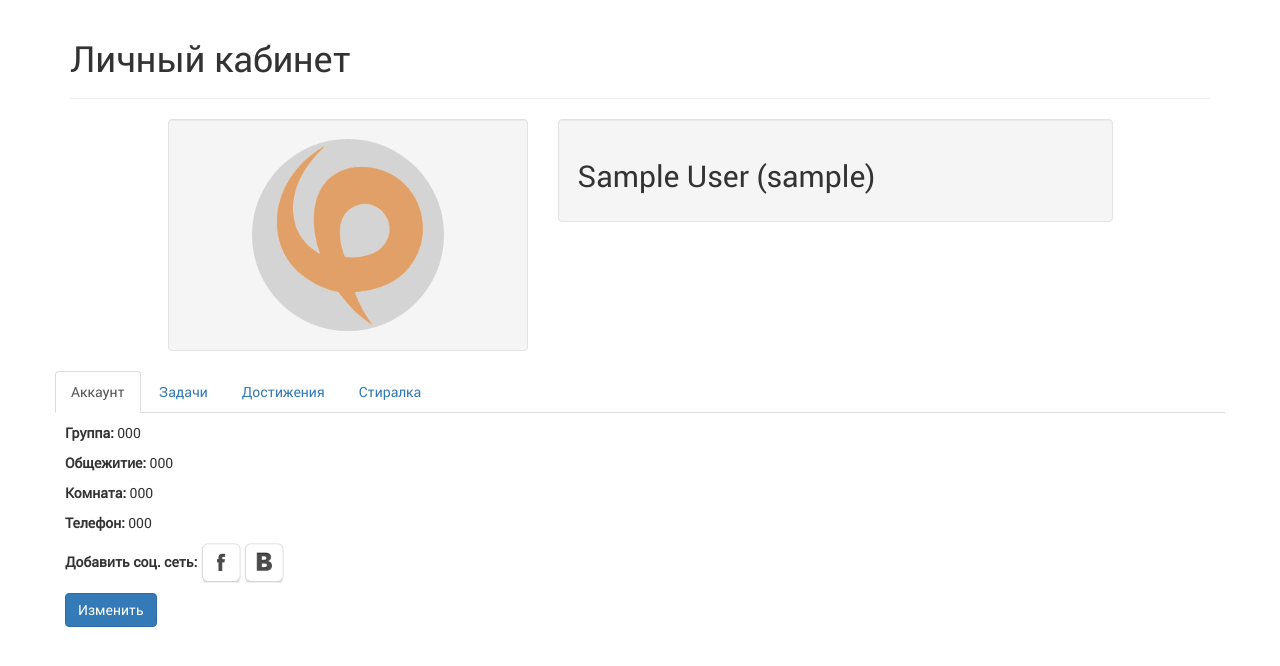
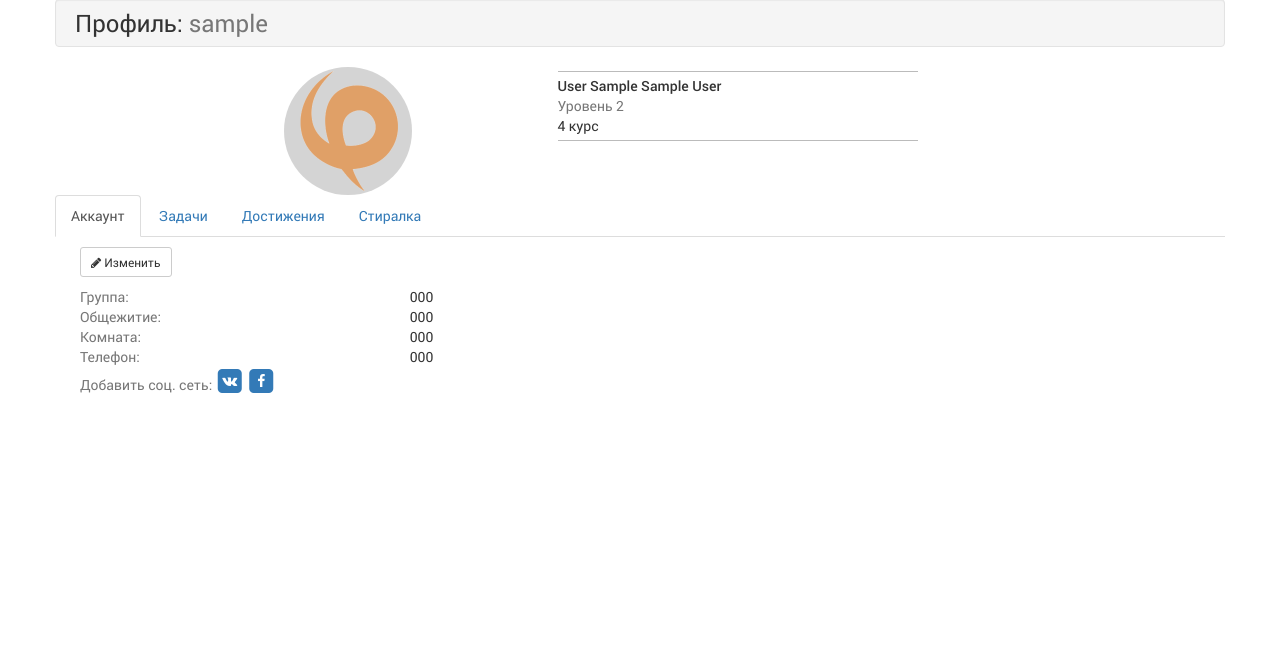
Before and after one commit to IlyaGusev/DIHT, a Django app: page /accounts/profile/1/ in a window 1280 px wide. Shown: the part 51-717 px from the top of the page. Run offline with Django 3.2, Linux system fonts and the light colour scheme; a user stored in the database is signed in; tables that the repository leaves empty hold one stand-in row (values such as "Sample post"); parts of the project's set-up code (start-up, migrations or seed data) failed here and were passed over; some libraries are stand-ins or nearby versions.

Commit message:
New profile page see #3

```diff
--- /dev/null
+++ b/DIHT/static/css/base.css
@@ -0,0 +1,44 @@
+a.fivt-logo {
+	padding: 10px 15px;
+}
+
+ul.navbar-form  li {
+	float:left;
+}
+
+ul.navbar-form  li  a{
+	padding:5px 15px;
+}
+
+a {
+	text-decoration: none !important;
+}
+
+.navbar a {
+	font-size: 16px;
+}
+
+div.tab-pane {
+	padding: 10px
+}
+
+html {
+  overflow-y: scroll;
+}
+
+.modal-open[style] {
+   padding-right: 0px !important;
+}
+
+.namezone {
+	padding-top: 10px;
+	padding-bottom: 10px;
+}
+
+.nametext {
+	margin: 0px;
+}
+
+#cell-for-vk-widget {
+	padding: 0px;
+}
--- a/DIHT/static/css/style.css
+++ /dev/null
@@ -1,178 +0,0 @@
-a.fivt-logo {
-	padding: 10px 15px;
-}
-
-ul.navbar-form  li {
-	float:left;
-}
-
-ul.navbar-form  li  a{
-	padding:5px 15px;
-}
-
-a {
-	text-decoration: none !important;
-}
-
-.navbar a {
-	font-size: 16px;
-}
-
-.selector{
-	font-size: 12px;
-}
-
-.red {
-	color: #bb0000;
-}
-
-a.red:hover {
-	color: #dd0000;
-}
-
-.green {
-	color: #00aa00;
-}
-
-a.green:hover {
-	color: #00cc00;
-}
-
-.blue {
-	color: #0000ff;
-}
-
-a.blue:hover {
-	color: #3333ff;
-}
-
-.grey {
-	color: #999999;
-}
-
-.light {
-	color: #cccccc;
-}
-
-a.light:hover {
-	color: #aaaaaa;
-}
-
-body {
-	font-family:"RobotoRegular";
-}
-
-.jumbotron {
-	font-family:"RobotoMedium";
-	color: rgb(80, 80, 80);
-}
-
-.jumbotron  h3 {
-	font-family:"RobotoMedium";
-	color: rgb(50, 50, 50);
-}
-
-#cell-for-vk-widget {
-	padding: 0px;
-}
-
-#gym-rules ul {
-	-webkit-padding-start: 15px;
-}
-
-#gym-rules ol {
-	-webkit-padding-start: 15px;
-}
-
-#washing-rules ul {
-	-webkit-padding-start: 15px;
-}
-
-#washing-rules ol {
-	-webkit-padding-start: 15px;
-}
-
-.value-accent {
-	font-family: RobotoBold;
-	font-size: 16;
-	color: #444444;
-}
-
-.date-accent {
-	font-family: RobotoBold;
-	font-size: 14;
-	color: #444444;
-}
-
-.usual-letters {
-	font-size: 14px;
-}
-
-.robotobold {
-	font-family: RobotoBold;
-}
-
-.dash-panel {
-	cursor: pointer;
-	padding-top: 5px;
-	padding-bottom: 5px;
-}
-
-.not-assigned {
-	color: red;
-}
-
-.event-urgent {
-	color: red;
-}
-
-.event-name {
-	margin: 0px;
-}
-
-.task-name {
-	margin: 0px;
-}
-
-.just-a-line {
-	margin: 4px 0px;
-	border-color: #BBBBBB;
-}
-
-.param {
-	color: #999999
-}
-
-.section {
-	margin-top: 15px;
-}
-
-.section-name {
-	color: #111111;
-	font-family: "RobotoMedium"
-}
-
-.namezone {
-	padding-top: 10px;
-	padding-bottom: 10px;
-}
-
-img.round {
-	width: 192px;
-	height: 192px;
-	border-radius: 96px;
-	-webkit-border-radius: 96px;
-	-moz-border-radius: 96px;
-}
-
-div.tab-pane {
-	padding: 10px
-}
-
-html {
-  overflow-y: scroll;
-}
-
-.modal-open[style] {
-   padding-right: 0px !important;
-}
--- /dev/null
+++ b/DIHT/static/css/typographic.css
@@ -0,0 +1,100 @@
+/* Colors */
+
+.red {
+	color: #bb0000;
+}
+
+a.red:hover {
+	color: #dd0000;
+}
+
+.green {
+	color: #00aa00;
+}
+
+a.green:hover {
+	color: #00cc00;
+}
+
+.blue {
+	color: #0000ff;
+}
+
+a.blue:hover {
+	color: #3333ff;
+}
+
+.grey {
+	color: #777777;
+}
+
+.light {
+	color: #cccccc;
+}
+
+a.light:hover {
+	color: #aaaaaa;
+}
+
+/* Font Using */
+
+body {
+	font-family:"RobotoRegular";
+}
+
+.robotobold {
+	font-family: RobotoBold;
+}
+
+.robotomedium {
+	font-family: RobotoMedium;
+}
+
+.robotolight {
+	font-family: RobotoLight;
+}
+
+/* Effects */
+
+.value-accent {
+	font-family: RobotoBold;
+	font-size: 16;
+	color: #444444;
+}
+
+.date-accent {
+	font-family: RobotoBold;
+	font-size: 14;
+	color: #444444;
+}
+
+.usual-letters {
+	font-size: 14px;
+}
+.just-a-line {
+	margin: 4px 0px;
+	border-color: #BBBBBB;
+}
+
+.param {
+	color: #777777;
+}
+
+.section {
+	margin-top: 15px;
+}
+
+.section-name {
+	color: #111111;
+	font-family: "RobotoMedium"
+}
+
+/* Images */
+
+img.round {
+	width: 128px;
+	height: 128px;
+	border-radius: 64px;
+	-webkit-border-radius: 64px;
+	-moz-border-radius: 64px;
+}
--- a/DIHT/templates/accounts/profile.html
+++ b/DIHT/templates/accounts/profile.html
@@ -4,21 +4,27 @@
 {% block main_active %} class = "active" {% endblock %}
 {% block custom_scripts %}<script src="{% static 'js/profile.js' %}"></script>{% endblock %}
 {% block content %}
-    <div class="page-header">
-        <h1>Личный кабинет</h1>
+<div class=" row well namezone">
+    <h3 class="profile-name nametext"> Профиль: <span class="grey">{{ profile.user.username }} </span> </h3>
 </div>
 <div class="row">
-        <div class="col-md-offset-1 col-md-4"><div class = "well" align="center"><img class = "round avatar" src="/static/img/standart_avatar.png"></img></div></div>
-        <div class="col-md-6"><div class = "well">
-            <h2>{{ profile_user.first_name }} {{ profile_user.last_name }} ({{ profile_user.username }})</h2>
-            {% if profile_user.groups.all %}
-            <h4>Группы:
+	<div class="col-md-offset-1 col-md-4"><div align="center"><img class = "round avatar" src="/static/img/standart_avatar.png"></img></div></div>
+	<div class="col-md-4">
+		<div style="vertical-align: middle;">
+			<hr class="just-a-line">
+			<span id="fullname" class="robotomedium">{{ profile_user.last_name }} {{ profile_user.first_name }} {{ profile.middle_name }}</span>
+			<br>
+			<span id="level" class="grey">Уровень 2</span>
+			<br>
 			{% for group in profile_user.groups.all %}
-                {{ group }};
+			{{ group }};<br>
 			{% endfor %}
-            </h4>
-            {% endif %}
-        </div></div>
+			4 курс
+			<br>
+			<hr class="just-a-line">
+			<br>
+		</div>
+	</div>
 </div>
 <div class="row">
 	<div class = "tabs">
@@ -34,20 +40,38 @@
 		</ul>
 		<div class = "tab-content">
 			<div class = "tab-pane active" id = "tab-acc">
-                    <p><b>Группа:</b> {{ profile.group_number }}</p>
-                    <p><b>Общежитие:</b> {{ profile.hostel }}</p>
-                    <p><b>Комната:</b> {{ profile.room_number }}</p>
-                    <p><b>Телефон:</b> {{ profile.mobile }} </p>
+				<div class="col-md-4">
 				{% if profile.user == request.user %}
-                    <p><b>Добавить соц. сеть:</b>
-                        <a href="{% url 'accounts:social:begin' 'facebook' %}"><img src="/static/img/facebook.png" style="height:40px;width:40px"></a>
-                        <a href="{% url 'accounts:social:begin' 'vk-oauth2' %}"><img src="/static/img/vk.png" style="height:40px;width:40px"></a>
-                    </p>
-                    <button class = "btn btn-primary"
+				<button style = "margin-bottom:10px;" class = "btn btn-sm btn-default"
 						href="{% url 'accounts:edit_profile' id=profile.id %}"
 						data-toggle="modal"
-                            data-target="#form-modal">Изменить</button>
+						data-target="#form-modal"><i class="fa fa-pencil"></i> Изменить</button>
+				<br>
 				{% endif %}
+				<span class="param">Группа:</span> <span class="pull-right">{{ profile.group_number }}</span> <br>
+				<span class="param">Общежитие:</span>  <span class="pull-right">{{ profile.hostel }}</span><br>
+				<span class="param">Комната:</span>  <span class="pull-right">{{ profile.room_number }}</span><br>
+				<span class="param">Телефон:</span> <span class="pull-right"> {{ profile.mobile }}</span> <br>
+				{% if profile.user == request.user %}
+				<div>
+				<span class="grey" style="vertical-align:bottom;">Добавить соц. сеть:</span>
+				<span style="right:inherit;">
+					<a href="{% url 'accounts:social:begin' 'facebook' %}">
+						<span class="fa-stack" color="#3b579d">
+							<i class="fa fa-square fa-stack-2x"></i>
+							<i class="fa fa-vk fa-stack-1x fa-inverse"></i>
+						</span>
+					</a>
+					<a href="{% url 'accounts:social:begin' 'vk-oauth2' %}">
+						<span class="fa-stack" color="#537599">
+							<i class="fa fa-square fa-stack-2x"></i>
+							<i class="fa fa-facebook fa-stack-1x fa-inverse"></i>
+						</span>
+					</a>
+				</span>
+				</div>
+				{% endif %}
+				</div>
 			</div>
 			{% if profile.user == request.user %}
 			<div class = "tab-pane" id = "tab-tsk">
--- a/DIHT/templates/activism/dashboard.html
+++ b/DIHT/templates/activism/dashboard.html
@@ -1,7 +1,10 @@
 {% extends "base.html" %}
+{% load static from staticfiles %}
 {% block title %} Сайт общежития №2 (ФИВТ) - Биржа {% endblock %}
 {% block main_active %} class = "active" {% endblock %}
-{% block custom_scripts %}{% endblock %}
+{% block custom_scripts %}
+	<link rel="stylesheet" href="{% static 'css/activism.css' %}">
+{% endblock %}
 {% block content %}
 <div class="page-header">
     <h1>Биржа</h1>
--- a/DIHT/templates/activism/event.html
+++ b/DIHT/templates/activism/event.html
@@ -2,10 +2,11 @@
 {% load static from staticfiles %}
 {% block title %} Сайт общежития №2 (ФИВТ) {% endblock %}
 {% block main_active %} class = "active" {% endblock %}
-{% block custom_scripts %}<script src="{% static 'js/activism/event.js' %}"></script>{% endblock %}
+{% block custom_scripts %}<script src="{% static 'js/activism/event.js' %}"></script>
+	<link rel="stylesheet" href="{% static 'css/activism.css' %}">{% endblock %}
 {% block content %}
         <div class="row well namezone">
-			<h3 class="event-name">{{ event.name }}</h3>
+			<h3 class="event-name nametext">{{ event.name }}</h3>
 		</div>
 		<div class = "row">
 			<div class = "col-md-8">
--- a/DIHT/templates/base.html
+++ b/DIHT/templates/base.html
@@ -4,8 +4,9 @@
     <title>{% block title %} {% endblock %}</title>
     <link rel="stylesheet" href="{% static 'lib/bootstrap/css/bootstrap.css' %}">
 	<link rel="stylesheet" href="/static/lib/font-awesome/css/font-awesome.min.css">
-	<link rel="stylesheet" href="{% static 'css/style.css' %}">
+	<link rel="stylesheet" href="{% static 'css/base.css' %}">
 	<link rel="stylesheet" href="{% static 'css/fonts.css' %}">
+	<link rel="stylesheet" href="{% static 'css/typographic.css' %}">
 
     <script src="{% static 'lib/jquery/js/jquery.js' %}"></script>
     <script src="{% static 'lib/bootstrap/js/bootstrap.js' %}"></script>
--- a/DIHT/templates/gym.html
+++ b/DIHT/templates/gym.html
@@ -1,7 +1,10 @@
 {% extends "base.html" %}
+{% load static from staticfiles %}
 {% block title %} Сайт общежития №2 (ФИВТ) - Тренажерный зал {% endblock %}
 {% block main_active %} class = "active" {% endblock %}
-{% block custom_scripts %}{% endblock %}
+{% block custom_scripts %}
+	<link rel="stylesheet" href="{% static 'css/washing-gym.css' %}">
+{% endblock %}
 {% block content %}
 	<div class="page-header col-md-10 col-md-offset-1">
         <h1>Тренажерный зал</h1>
--- a/DIHT/templates/washing/washing.html
+++ b/DIHT/templates/washing/washing.html
@@ -2,7 +2,10 @@
 {% load static from staticfiles %}
 {% block title %} Стиралка {% endblock %}
 {% block washing_active %} class = "active" {% endblock %}
-{% block custom_scripts %}<script src="{% static 'js/washing.js' %}"></script>{% endblock %}
+{% block custom_scripts %}
+	<script src="{% static 'js/washing.js' %}"></script>
+	<link rel="stylesheet" href="{% static 'css/washing-gym.css' %}">
+{% endblock %}
 {% block content %}
     <style>
         .status0{/*blocked (grey)*/
```
Also changed, not shown: DIHT/static/css/activism.css (added, +17 -0 lines), DIHT/static/css/washing-gym.css (added, +25 -0 lines), DIHT/templates/activism/task.html (+6 -5 lines). Lines whose indentation alone changed are shown as unchanged.
